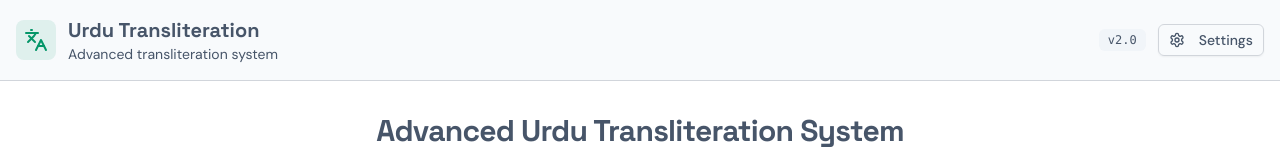
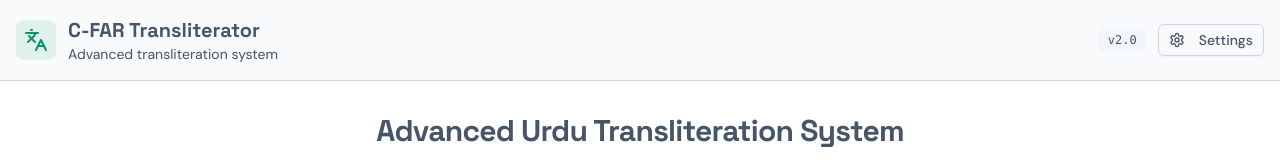
Before and after one commit to mhz1123/cfarTransliterator, a Next.js app: page / in a window 1280 px wide. Shown: the top 160 px of the page. Built offline with nearby package versions, Linux system fonts and the light colour scheme.

Commit message:
changed name

```diff
--- a/app/page.tsx
+++ b/app/page.tsx
@@ -49,7 +49,7 @@ export default function HomePage() {
                 <Languages className="h-5 w-5 sm:h-6 sm:w-6 text-primary" />
               </div>
               <div>
-                <h1 className="text-lg sm:text-xl font-bold">Urdu Transliteration</h1>
+                <h1 className="text-lg sm:text-xl font-bold">C-FAR Transliterator</h1>
                 <p className="text-xs sm:text-sm text-muted-foreground">Advanced transliteration system</p>
               </div>
             </div>
```
